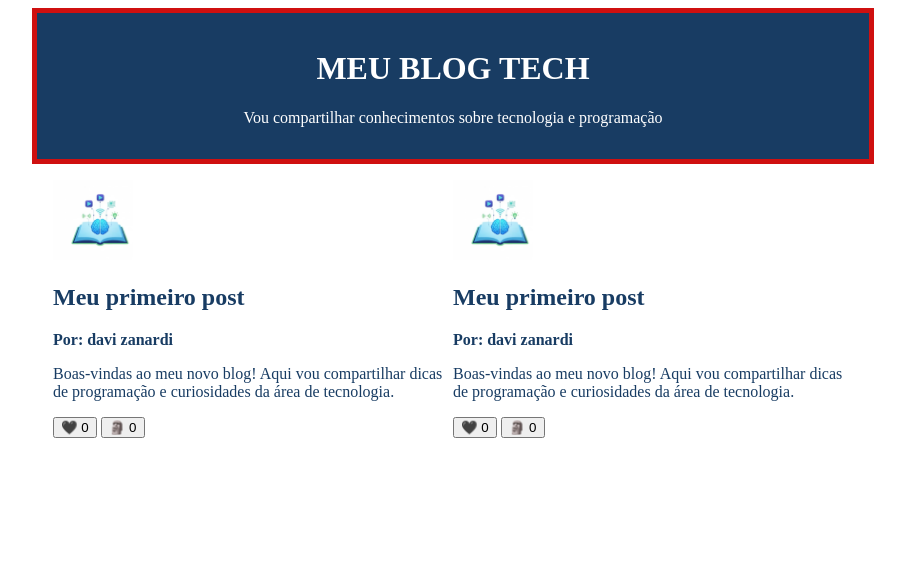
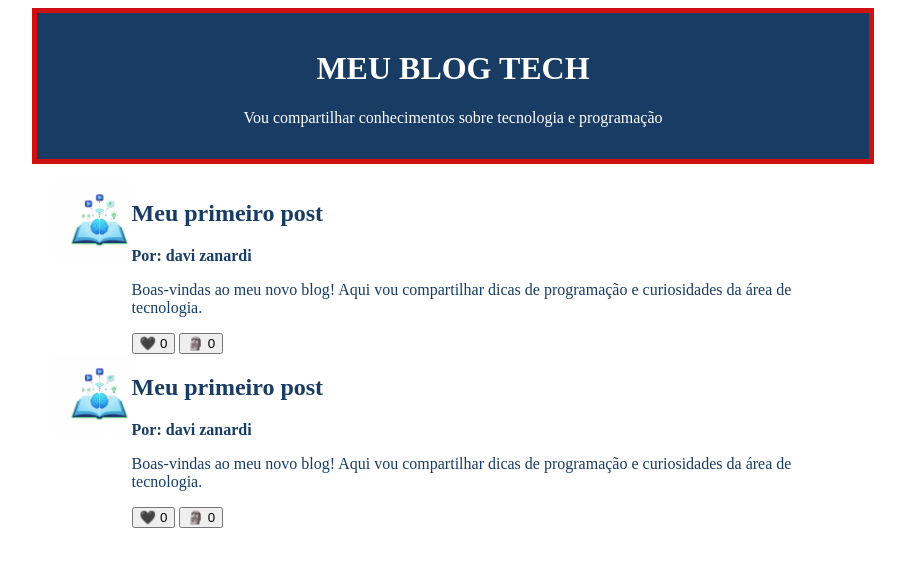
Before and after one commit to davizanardioliveira-creator/projeto-educa-o-digital---davi, a plain HTML site: page index.html in a window 1280 px wide. Shown: the whole page, without its empty margins (187-1092 px from the left). Drawn offline with Linux system fonts and the light colour scheme.

Commit message:
ir para o aula 8

```diff
--- a/index.html
+++ b/index.html
@@ -23,7 +23,11 @@
             max-width: 800px;
             margin: 0 auto;
             padding: 16px;
-            display: flex;
+        }
+
+        article{
+         display: flex;
+
         }
 
         img {
```
